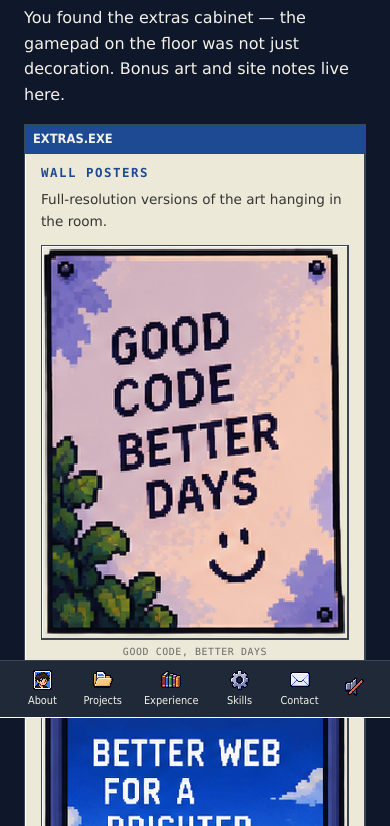
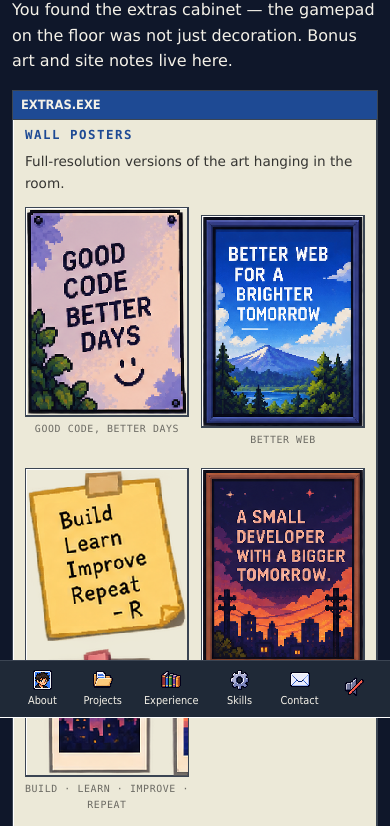
Before and after one commit to rendr17/bedroom, an Astro site in the folder app/: page /extras in a window 390 px wide. Shown: the part 126-952 px from the top of the page. Built offline with nearby package versions, Linux system fonts and the light colour scheme; Astro itself is replaced by a stand-in of ours.

Commit message:
feat(phase-17): responsive/mobile refinement
- Chip-list mode now triggers on (max-width:640px) OR landscape
  viewports under 540px height — short landscape phones never get
  cramped absolute-positioned markers
- Tap-to-peek labels: (hover:none) shows the hotspot label on
  :active — tablet users see what a marker is before navigating
- iOS safe-area: nav + body bottom clearance respect
  env(safe-area-inset-bottom)
- Tighter mobile chrome: #main padding 24px->12px/16px,
  window-body padding reduced <=640px
- Cat bubble becomes a bottom toast above the nav on touch layouts
- No tiny desktop interaction remains mandatory on mobile

```diff
--- a/app/src/components/navigation/SiteNav.astro
+++ b/app/src/components/navigation/SiteNav.astro
@@ -60,6 +60,7 @@
     gap: var(--space-1);
     margin: 0;
     padding: var(--space-1) var(--space-2);
+    padding-bottom: calc(var(--space-1) + env(safe-area-inset-bottom, 0px));
     list-style: none;
     font-family: var(--ui-font);
     overflow-x: auto;
--- a/app/src/components/ui/RetroWindow.astro
+++ b/app/src/components/ui/RetroWindow.astro
@@ -73,6 +73,12 @@
     padding: var(--space-3) var(--space-4);
   }
 
+  @media (max-width: 640px) {
+    .window-body {
+      padding: var(--space-2) var(--space-3);
+    }
+  }
+
   .window-body > * + * {
     margin-top: var(--space-3);
   }
--- a/app/src/styles/global.css
+++ b/app/src/styles/global.css
@@ -48,7 +48,9 @@
 body {
   margin: 0;
   min-height: 100dvh;
-  padding-bottom: calc(56px + var(--space-6));
+  padding-bottom: calc(
+    56px + var(--space-6) + env(safe-area-inset-bottom, 0px)
+  );
 }
 
 h1,
@@ -104,6 +106,12 @@
 
 #main {
   padding: var(--space-6);
+}
+
+@media (max-width: 640px) {
+  #main {
+    padding: var(--space-4) var(--space-3);
+  }
 }
 
 .content-page {
```
Also changed, not shown: app/src/components/adventure/RoomScene.astro (+8 -1 lines).
